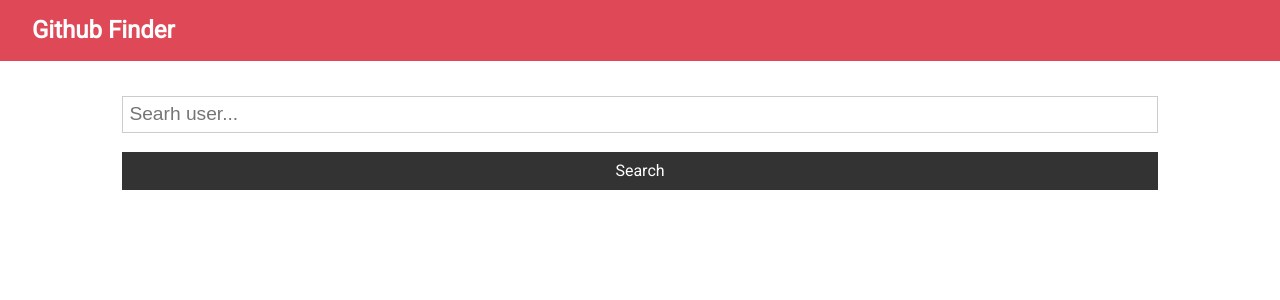
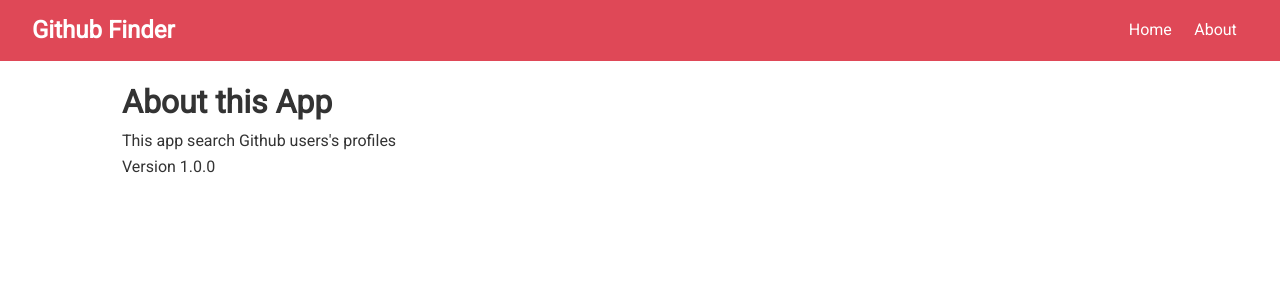
Before and after one commit to PaoloGarcia/github-finder, a React (Create React App) app: page /about in a window 1280 px wide. Shown: the top 300 px of the page. Built offline with nearby package versions, Linux system fonts and the light colour scheme.

Commit message:
add routes

```diff
--- a/package.json
+++ b/package.json
@@ -6,6 +6,7 @@
     "axios": "^0.19.0",
     "react": "^16.12.0",
     "react-dom": "^16.12.0",
+    "react-router-dom": "^5.1.2",
     "react-scripts": "3.2.0"
   },
   "scripts": {
--- a/src/App.js
+++ b/src/App.js
@@ -1,5 +1,8 @@
 import React, { Component } from 'react';
 import './App.css';
+
+// redux
+import { BrowserRouter, Switch, Route } from 'react-router-dom';
 
 import axios from 'axios';
 
@@ -8,6 +11,7 @@ import Navbar from './components/layout/Navbar';
 import Alert from './components/layout/Alert';
 import Search from './components/search/Search';
 import Users from './components/users/Users';
+import About from './components/pages/About';
 
 class App extends Component {
     constructor(props) {
@@ -19,21 +23,12 @@ class App extends Component {
         };
     }
 
-    // fetchUsers = async () => {
-    //     this.setState({ isLoading: true });
-    //     const res = await axios.get(`https://api.github.com/users?client_id=${process.env.REACT_APP_GITHUB_CLIENT_ID}&client_secret=${process.env.REACT_APP_GITHUB_CLIENT_SECRET}`);
-    //     this.setState({ users: res.data, isLoading: false });
-    // };
-
     searchUsers = async searchText => {
+        const params = `?q=${searchText}&client_id=${process.env.REACT_APP_GITHUB_CLIENT_ID}&client_secret=${process.env.REACT_APP_GITHUB_CLIENT_SECRET}`;
         this.setState({ isLoading: true });
-        const res = await axios.get(`https://api.github.com/search/users?q=${searchText}&client_id=${process.env.REACT_APP_GITHUB_CLIENT_ID}&client_secret=${process.env.REACT_APP_GITHUB_CLIENT_SECRET}`);
+        const res = await axios.get(`https://api.github.com/search/users${params}`);
         this.setState({ users: res.data.items, isLoading: false });
     };
-
-    // componentDidMount() {
-    //     this.fetchUsers();
-    // }
 
     cleanUsers = () => this.setState({ users: [], isLoading: false });
 
@@ -48,9 +43,13 @@ class App extends Component {
         const { alert, users, isLoading } = this.state;
 
         return (
+            <BrowserRouter>
                 <div className="App">
                     <Navbar />
                     <div className="container">
+                        <Switch>
+                            <Route exact path="/" render={() =>
+                                <>
                                     <Alert alert={alert} />
                                     <Search
                                         cleanUsers={this.cleanUsers}
@@ -59,8 +58,13 @@ class App extends Component {
                                         showCleanBtn={users.length > 0 ? true : false}
                                     />
                                     <Users users={users} isLoading={isLoading} />
+                                </>
+                            } />
+                            <Route exact path="/about" component={About} />
+                        </Switch>
                     </div>
                 </div>
+            </BrowserRouter>
         );
     }
 }
--- a/src/components/layout/Alert.js
+++ b/src/components/layout/Alert.js
@@ -2,7 +2,10 @@ import React from 'react';
 import PropTypes from 'prop-types';
 
 function Alert({ alert }) {
-    return alert && <div className={`alert alert-${alert.type}`}><i className="fas fa-info-circle"></i> {alert.msg}</div>;
+    return alert &&
+        <div className={`alert alert-${alert.type}`}>
+            <i className="fas fa-info-circle"></i> {alert.msg}
+        </div>;
 }
 
 Alert.propTypes = {
--- a/src/components/layout/Navbar.js
+++ b/src/components/layout/Navbar.js
@@ -1,12 +1,17 @@
 import React from 'react';
 import PropTypes from 'prop-types';
+
+// redux
+import { Link } from 'react-router-dom';
 
 function Navbar({ icon, title }) {
     return (
         <nav className="navbar bg-primary">
-            <h1>
-                <i className={icon}></i> {title}
-            </h1>
+            <h1><i className={icon}></i> {title}</h1>
+            <ul>
+                <li><Link to="/">Home</Link></li>
+                <li><Link to="/about">About</Link></li>
+            </ul>
         </nav>
     );
 }
--- a/src/components/layout/Spinner.js
+++ b/src/components/layout/Spinner.js
@@ -1,6 +1,12 @@
 import React from 'react';
 
 import spinner from './spinner.gif';
+
+const spinnerStyle = {
+    width: '300px',
+    margin: '60px auto',
+    display: 'block'
+};
 
 function Spinner() {
     return (
@@ -8,7 +14,7 @@ function Spinner() {
             <img
                 src={spinner}
                 alt="loading..."
-                style={{ width: '300px', margin: '60px auto', display: 'block' }}
+                style={spinnerStyle}
             />
         </>
     );
--- /dev/null
+++ b/src/components/pages/About.js
@@ -0,0 +1,13 @@
+import React from 'react';
+
+function About() {
+    return (
+        <>
+            <h1>About this App</h1>
+            <p>This app search Github users's profiles</p>
+            <p>Version 1.0.0</p>
+        </>
+    );
+}
+
+export default About;
--- a/src/components/users/UserItem.js
+++ b/src/components/users/UserItem.js
@@ -16,9 +16,10 @@ function UserItem({ user: { avatar_url, login, html_url } }) {
                     href={html_url}
                     target="_blank"
                     className="btn btn-dark btn-sm my1"
-                    rel="noopener noreferrer">
+                    rel="noopener noreferrer"
+                >
                         More
-                    </a>
+                </a>
             </div>
         </div>
     );
```
Also changed, not shown: src/components/search/Search.js (+9 -1 lines), src/components/users/Users.js (+5 -3 lines), 2 other files (tests, documents, lock files or other folders). Lines whose indentation alone changed are shown as unchanged.
